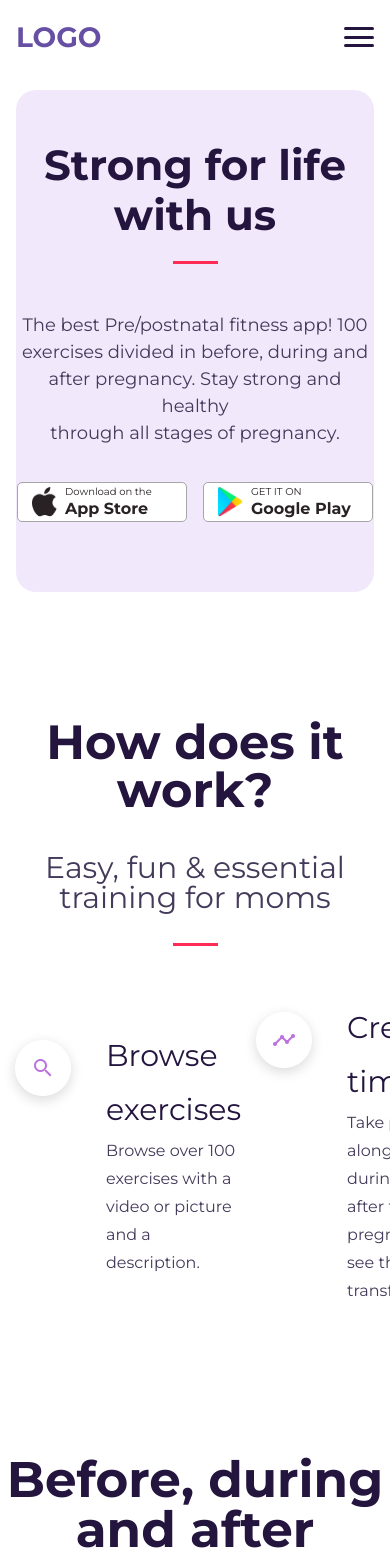
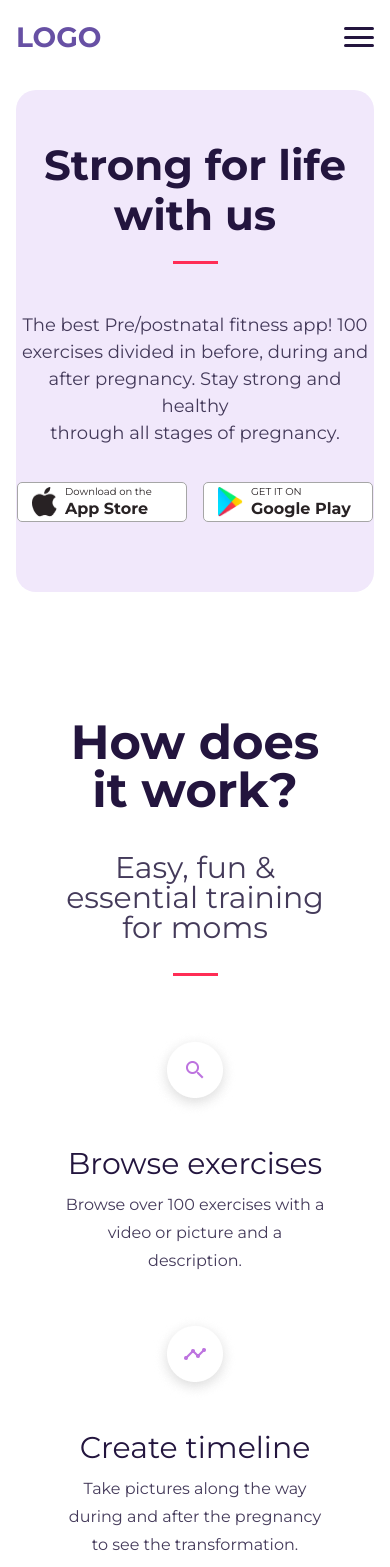
Before and after one commit to AnastasiiaBodnar/test-task, a Vue app: page / in a window 390 px wide. Shown: the top 1567 px of the page. Built offline with nearby package versions, Linux system fonts and the light colour scheme.

Commit message:
style: responsive adaptation for HowItWorks component

```diff
--- a/src/components/home/HowItWorks.vue
+++ b/src/components/home/HowItWorks.vue
@@ -98,4 +98,33 @@ const steps = [
     color: #443A5A;
     max-width: 480px;
 }
+
+@media (max-width: 1260px) {
+    .how__container {
+        padding: 70px 60px;
+    }
+}
+
+@media (max-width: 768px) {
+    .how__items {
+        flex-direction: column;
+        gap: 40px;
+    }
+    .how__item {
+        flex-direction: column;
+        align-items: center;
+        text-align: center;
+    }
+    .how__item-text {
+        max-width: 100%;
+    }
+}
+
+@media (max-width: 320px) {
+    .how__title { font-size: 36px; }
+    .how__subtitle { font-size: 22px; }
+    .how__item-title { font-size: 24px; }
+    .how__item-text { font-size: 14px; }
+    .how__item { gap: 10px; }
+}
 </style>
```
